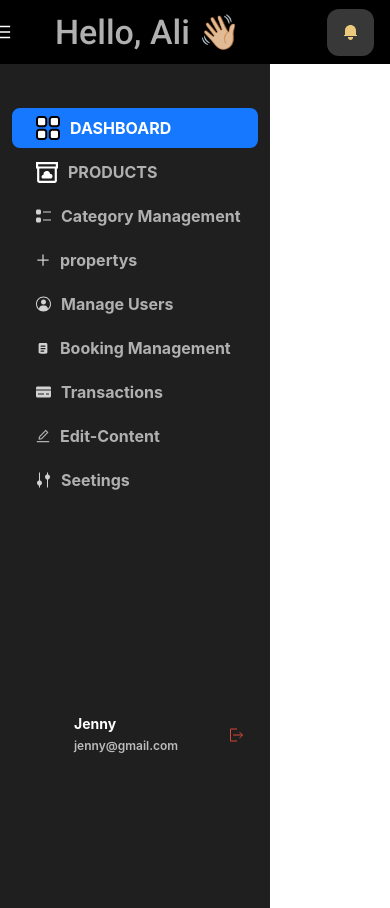
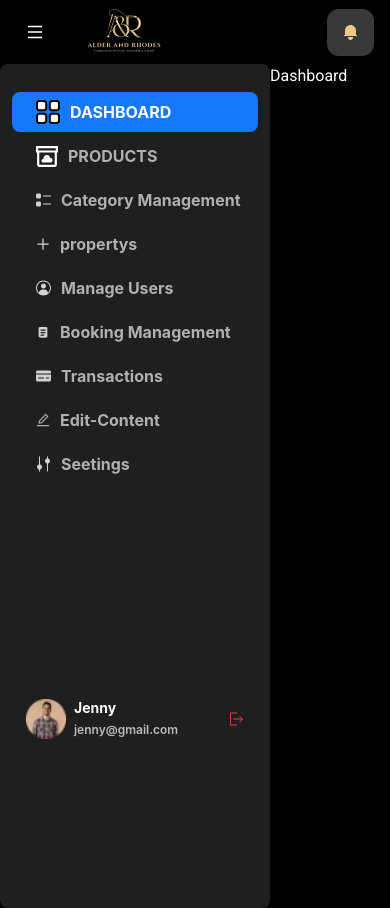
Before and after one commit to Mahedihasanimam/sowjanya-ecomarce, a Next.js app: page /dashboard in a window 390 px wide. Before the commit the page ends 844 px from the top, so only its background shows below. Built offline with nearby package versions, Linux system fonts and the light colour scheme.

Commit message:
dashboard responsive layout added

```diff
--- a/src/app/(dashboard)/dashboard/layout.js
+++ b/src/app/(dashboard)/dashboard/layout.js
@@ -1,17 +1,23 @@
+'use client'
+
 import MainHeader from "@/components/dashboard/MainHeader";
 import Sidebar from "@/components/dashboard/Sidebar";
+import { useState } from "react";
 
 
 export default function RootLayout({ children }) {
+  const [collapsed, setCollapsed] = useState(false);
   return (
 
     <div className="">
-     <MainHeader/>
+     <MainHeader setCollapsed={setCollapsed} collapsed={collapsed}/>
 
-      <div className="flex items-center justify-start">
+      <div className="flex items-center justify-start bg-[#000000]">
 
-        <Sidebar/>
-        {children}
+        <Sidebar collapsed={collapsed}/>
+       <div className="bg-[#000000] w-full ml-[270px] text-white min-h-screen">
+       {children}
+       </div>
       </div>
     </div>
 
--- a/src/components/dashboard/MainHeader.jsx
+++ b/src/components/dashboard/MainHeader.jsx
@@ -6,7 +6,8 @@ import { Button, Layout, theme } from 'antd';
 import Link from 'next/link';
 import { usePathname } from 'next/navigation';
 import { MenuOutlined } from '@ant-design/icons';
-
+import Image from 'next/image';
+import logo from "../../public/images/logo.png";
 const { Header } = Layout;
 
 const MainHeader = ({ setCollapsed, collapsed }) => {
@@ -62,7 +63,7 @@ const MainHeader = ({ setCollapsed, collapsed }) => {
           background: colorBgContainer,
         }}
       >
-        <div className="flex justify-between pr-4 bg-primary font-popins">
+        <div className="flex justify-between pr-4 bg-primary font-popins px-8">
           <Button
             type="text"
             icon={<MenuOutlined className="text-white -ml-8 w-8 h-8" />}
@@ -76,9 +77,7 @@ const MainHeader = ({ setCollapsed, collapsed }) => {
           />
           <div className="flex justify-between items-center w-full">
             <div className="text-white text-[34px] font-bold">
-              <span className="text-[#B0B0B0] text-[34px] font-medium">
-                {greeting}
-              </span>
+            <Image   src={logo} alt="image" className="" />
             </div>
             <div className="text-white">
               <Link href="/notification" className="text-white">
--- a/src/components/dashboard/Sidebar.jsx
+++ b/src/components/dashboard/Sidebar.jsx
@@ -1,12 +1,13 @@
 'use client'
-import { Dropdown, Image, Layout, Menu } from "antd";
+import { Dropdown, Layout, Menu } from "antd";
 
 const { Sider } = Layout;
-import logo from "../../public/images/logo.png";
+
 import avater from "../../public/images/avater.png";
 import Swal from "sweetalert2";
 import { EditOutlined, SecurityScanOutlined, UserOutlined } from '@ant-design/icons';
 import Link from "next/link";
+import Image from "next/image";
 
 // eslint-disable-next-line react/prop-types
 const Sidebar = ({ collapsed }) => {
@@ -40,23 +41,17 @@ const Sidebar = ({ collapsed }) => {
 
       );
   return (
-    <div className="fixed top-16 left-0 bottom-0 font-popins bg-[#201F1F]">
+    <div className="fixed top-16 left-0 bottom-0 font-popins bg-[#201F1F] rounded-[50px]">
       <Sider
-        className=" bg-[#201F1F] h-[100vh] w-[300px]"
+        className=" bg-[#201F1F] h-[100vh] w-[300px] rounded-lg"
         width={270}
         collapsedWidth={80}
         trigger={null}
         collapsible
         collapsed={collapsed}
       >
-        <div
-          className={` ${
-            collapsed ? "text-lg" : "text-3xl"
-          } font-bold mb-10 text-white text-center`}
-        >
-          {/* <image src={logo} preview={false} className="w-20 h-20 mx-auto" /> */}
-        </div>
-        <div className="flex-col items-center justify-between">
+
+        <div className="flex-col items-center justify-between pt-6">
           <div  className="min-h-[calc(100vh-410px)] overflow-y-auto bg-[#201F1F]">
           <Menu
             theme="dark"
@@ -260,7 +255,8 @@ const Sidebar = ({ collapsed }) => {
               className="flex flex-row items-center gap-2 text-white  "
               role="menuitem"
             >
-              <image
+              <Image
+
                 src={avater}
                 alt="avatar"
                 className="w-10 h-10 rounded-2xl"
```
